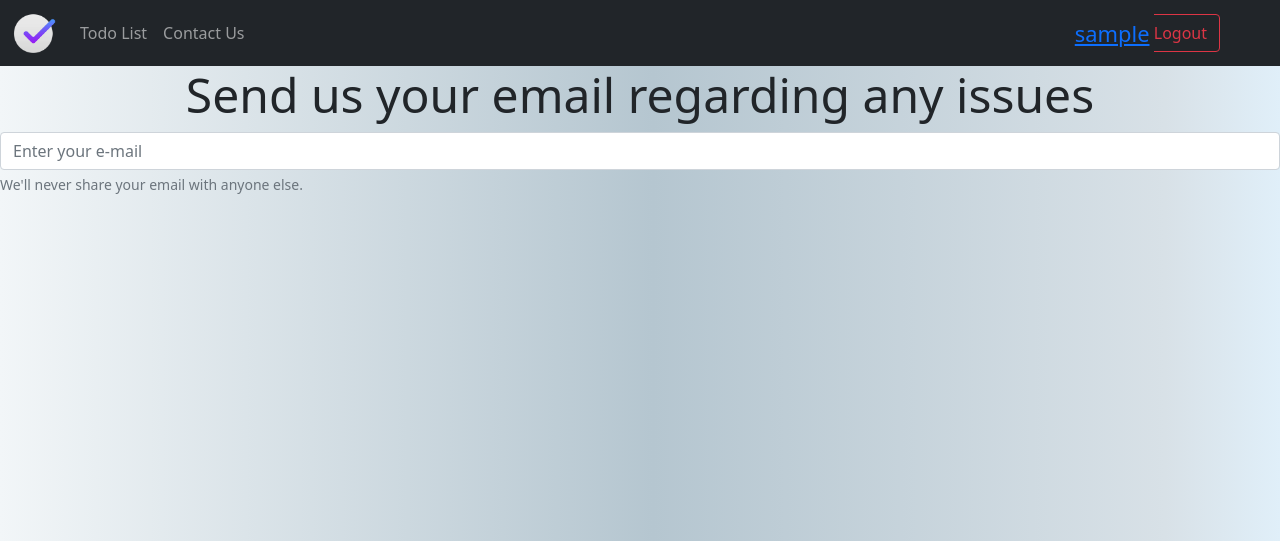
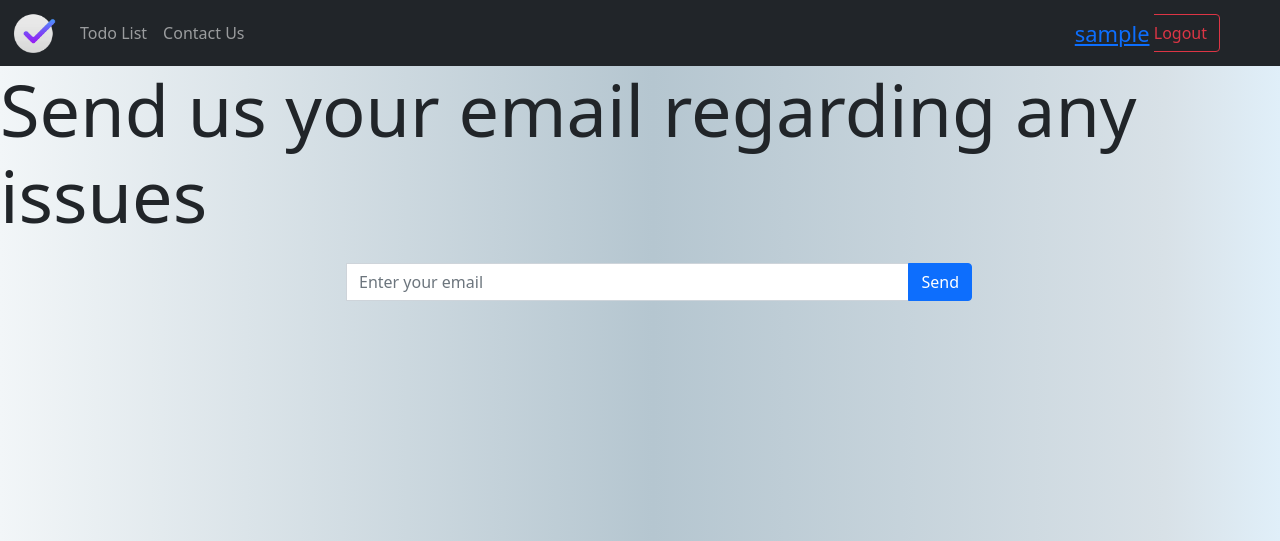
Before and after one commit to Titas-123/Taskmate, a Django app: page /contact in a window 1280 px wide. Shown: the top 541 px of the page. Run offline with Django 4.2, Linux system fonts and the light colour scheme; the visitor is signed in with stand-in values (Sample User, id 1); some libraries are stand-ins or nearby versions; some web fonts are replaced.

Commit message:
11th commit

```diff
--- a/myapp/templates/contact.html
+++ b/myapp/templates/contact.html
@@ -5,13 +5,16 @@
 {% endblock title %}
 
 {% block content %}
- <form>
-  <div class="mb-3">
-    <h1 class="display-5 text-center">{{ contact_text }}</h1>
-    <input type="email" class="form-control col-6" placeholder="Enter your e-mail">
-    <div id="emailHelp" class="form-text">We'll never share your email with anyone else.</div>
-  </div>
- </form>
+  <form method="POST">
+    <h1 class="display-2">Send us your email regarding any issues</h1>
+    <div class="container input-group w-75 m-4 mb-5">
+      {% csrf_token %}
+      <label class="col-lg-4"></label>
+      <input type="email" class="form-control col-lg-6 "placeholder="Enter your email">
+        <button id="btn2" class="btn btn-primary">Send</button>
+    </div>
+
+  </form>
   <script src="https://cdn.jsdelivr.net/npm/bootstrap@5.1.3/dist/js/bootstrap.bundle.min.js" integrity="sha384-ka7Sk0Gln4gmtz2MlQnikT1wXgYsOg+OMhuP+IlRH9sENBO0LRn5q+8nbTov4+1p" crossorigin="anonymous"></script>
   <script src="https://cdn.jsdelivr.net/npm/@popperjs/core@2.10.2/dist/umd/popper.min.js" integrity="sha384-7+zCNj/IqJ95wo16oMtfsKbZ9ccEh31eOz1HGyDuCQ6wgnyJNSYdrPa03rtR1zdB" crossorigin="anonymous"></script>
   <script src="https://cdn.jsdelivr.net/npm/bootstrap@5.1.3/dist/js/bootstrap.min.js" integrity="sha384-QJHtvGhmr9XOIpI6YVutG+2QOK9T+ZnN4kzFN1RtK3zEFEIsxhlmWl5/YESvpZ13" crossorigin="anonymous"></script>
--- a/myapp/views.py
+++ b/myapp/views.py
@@ -84,7 +84,7 @@ def about(request):
 
 @login_required
 def contact(request):
-    context={
-        'contact_text':"Send us your email regarding any issues",
-    }
-    return render(request,'contact.html',context)
+    if request.method == "POST":
+        return redirect('contact')
+    else:
+        return render(request,'contact.html')
```
